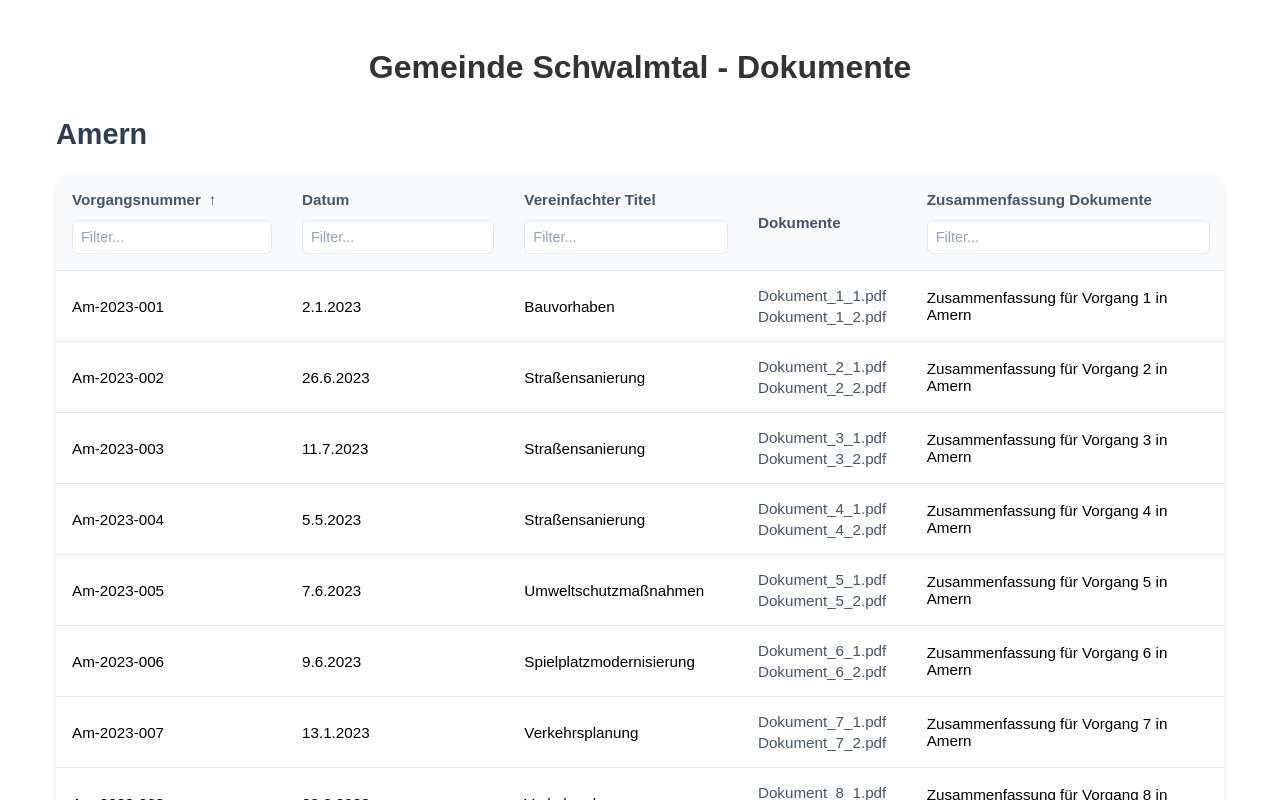
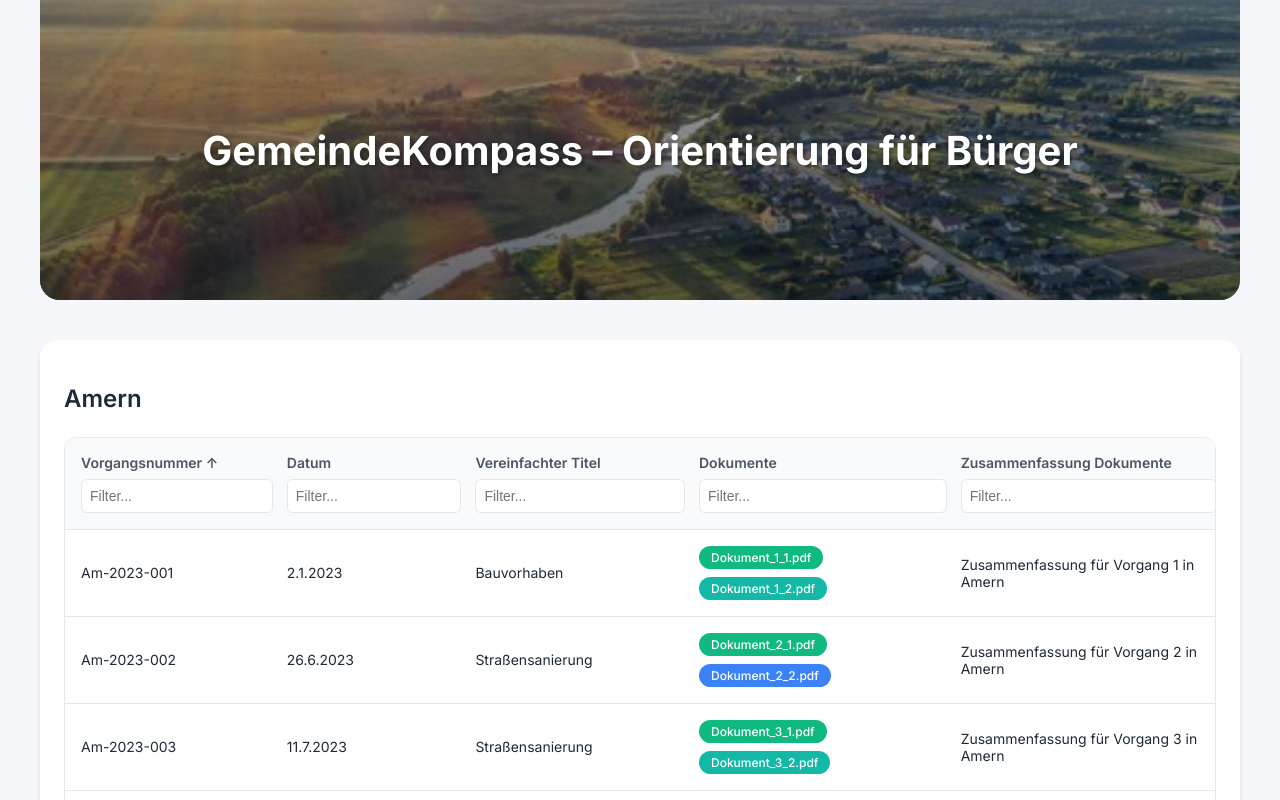
Before and after one commit to MiriamRenua/ris4u, a Vue app: page / in a window 1280 px wide. Shown: the top 800 px of the page. Built offline with nearby package versions, Linux system fonts and the light colour scheme.

Commit message:
add types for table entries and sorting; enhance App.vue with banner image and error handling; improve DataTable with document filtering and styling

```diff
--- a/src/App.vue
+++ b/src/App.vue
@@ -1,6 +1,17 @@
 <template>
   <div class="app">
-    <h1>Gemeinde Schwalmtal - Dokumente</h1>
+    <div class="banner">
+      <img
+        :src="imgUrl"
+        alt="Schwalmtal"
+        class="banner-image"
+        @error="handleImageError"
+        :class="{ 'hidden': imageError }"
+      >
+      <div class="banner-overlay">
+        <h1>GemeindeKompass – Orientierung für Bürger</h1>
+      </div>
+    </div>
     <DataTable
       v-for="ortsteil in ortsteile"
       :key="ortsteil"
@@ -13,24 +24,93 @@
 <script setup lang="ts">
 import DataTable from './components/DataTable.vue'
 import { mockData } from './data/mockData'
+import { ref } from 'vue'
 
 const ortsteile = ['Amern', 'Waldniel', 'Schwalmtal']
+const imageError = ref(false)
+const imgUrl = new URL('./assets/schwalmtal.jpg', import.meta.url).href
 
 const getDataForOrtsteil = (ortsteil: string) => {
   return mockData.filter(entry => entry.ortsteil === ortsteil)
 }
+
+const handleImageError = () => {
+  imageError.value = true
+  console.error('Failed to load banner image')
+}
 </script>
 
 <style>
+@import url('https://fonts.googleapis.com/css2?family=Inter:wght@400;500;600;700&display=swap');
+
+body {
+  margin: 0;
+  padding: 0;
+  background-color: #f5f7fa;
+  font-family: 'Inter', sans-serif;
+}
+
 .app {
   max-width: 1200px;
   margin: 0 auto;
-  padding: 20px;
-  font-family: Arial, sans-serif;
+  padding: 0 20px 40px;
+}
+
+.banner {
+  position: relative;
+  width: 100%;
+  height: 300px;
+  margin-bottom: 40px;
+  border-radius: 0 0 20px 20px;
+  overflow: hidden;
+  background: linear-gradient(135deg, #1e40af, #3b82f6);
+}
+
+.banner-image {
+  width: 100%;
+  height: 100%;
+  object-fit: cover;
+  opacity: 0.8;
+  transition: opacity 0.3s ease;
+}
+
+.banner-image[data-error="true"],
+.banner-image:not([src]) {
+  display: none;
+}
+
+.banner-overlay {
+  position: absolute;
+  top: 0;
+  left: 0;
+  right: 0;
+  bottom: 0;
+  background: linear-gradient(rgba(0, 0, 0, 0.2), rgba(0, 0, 0, 0.5));
+  display: flex;
+  align-items: center;
+  justify-content: center;
 }
 
 h1 {
+  color: white;
+  font-size: 2.5rem;
   text-align: center;
-  color: #333;
+  font-weight: 700;
+  text-shadow: 2px 2px 4px rgba(0, 0, 0, 0.3);
+  padding: 0 20px;
+}
+
+@media (max-width: 768px) {
+  .banner {
+    height: 200px;
+  }
+
+  h1 {
+    font-size: 1.8rem;
+  }
+}
+
+.hidden {
+  display: none;
 }
 </style>
--- a/src/components/DataTable.vue
+++ b/src/components/DataTable.vue
@@ -45,7 +45,16 @@
                 />
               </div>
             </th>
-            <th>Dokumente</th>
+            <th>
+              <div class="header-content">
+                <div>Dokumente</div>
+                <input
+                  v-model="filters.dokumente"
+                  placeholder="Filter..."
+                  class="header-filter"
+                />
+              </div>
+            </th>
             <th>
               <div class="header-content">
                 <div>Zusammenfassung Dokumente</div>
@@ -64,11 +73,14 @@
             <td>{{ entry.datum }}</td>
             <td>{{ entry.titel }}</td>
             <td>
-              <ul>
-                <li v-for="(dok, index) in entry.dokumente" :key="index">
+              <div class="document-list">
+                <span v-for="(dok, index) in entry.dokumente"
+                      :key="index"
+                      class="document-badge"
+                      :style="{ backgroundColor: getRandomColor(dok) }">
                   {{ dok }}
-                </li>
-              </ul>
+                </span>
+              </div>
             </td>
             <td>{{ entry.zusammenfassung }}</td>
           </tr>
@@ -116,7 +128,8 @@ const filters = ref({
   vorgangsnummer: '',
   datum: '',
   titel: '',
-  zusammenfassung: ''
+  zusammenfassung: '',
+  dokumente: ''
 })
 
 const filteredData = computed(() => {
@@ -133,7 +146,11 @@ const filteredData = computed(() => {
     const matchZusammenfassung = item.zusammenfassung
       .toLowerCase()
       .includes(filters.value.zusammenfassung.toLowerCase())
-    return matchVorgangsnummer && matchTitel && matchDatum && matchZusammenfassung
+    const matchDokumente = filters.value.dokumente === '' ||
+      item.dokumente.some(dok =>
+        dok.toLowerCase().includes(filters.value.dokumente.toLowerCase())
+      )
+    return matchVorgangsnummer && matchTitel && matchDatum && matchZusammenfassung && matchDokumente
   })
 })
 
@@ -174,172 +191,165 @@ function sort(key: SortKey) {
     sortDirection.value = 'asc'
   }
 }
+
+// Add this new function for document badge colors
+const colorCache = new Map()
+const getRandomColor = (dokName: string) => {
+  if (colorCache.has(dokName)) {
+    return colorCache.get(dokName)
+  }
+
+  const colors = [
+    '#3B82F6', // blue
+    '#10B981', // green
+    '#8B5CF6', // purple
+    '#F59E0B', // amber
+    '#EF4444', // red
+    '#EC4899', // pink
+    '#14B8A6', // teal
+  ]
+
+  const color = colors[Math.floor(Math.random() * colors.length)]
+  colorCache.set(dokName, color)
+  return color
+}
 </script>
 
 <style scoped>
 .data-table {
-  margin: 20px;
-  max-width: 1200px;
+  background: white;
+  border-radius: 16px;
+  box-shadow: 0 4px 6px -1px rgba(0, 0, 0, 0.1), 0 2px 4px -1px rgba(0, 0, 0, 0.06);
   margin: 2rem auto;
-  padding: 0 1rem;
+  padding: 1.5rem;
 }
 
 .table-title {
-  color: #2c3e50;
-  font-size: 1.8rem;
+  color: #1f2937;
+  font-size: 1.5rem;
   margin-bottom: 1.5rem;
   font-weight: 600;
 }
 
 .table-container {
-  background: white;
   border-radius: 12px;
-  box-shadow: 0 4px 6px -1px rgba(0, 0, 0, 0.1), 0 2px 4px -1px rgba(0, 0, 0, 0.06);
   overflow: hidden;
+  border: 1px solid #e5e7eb;
 }
 
 table {
   width: 100%;
   border-collapse: separate;
   border-spacing: 0;
-  margin: 0;
-}
-
-th, td {
-  padding: 1rem;
-  text-align: left;
-  border-bottom: 1px solid #e2e8f0;
-  font-size: 0.95rem;
 }
 
 th {
-  background-color: #f8fafc;
+  background-color: #f9fafb;
   font-weight: 600;
-  color: #475569;
-  position: sticky;
-  top: 0;
-  z-index: 10;
+  color: #4b5563;
+  padding: 1rem;
+  text-align: left;
+  font-size: 0.875rem;
+  border-bottom: 1px solid #e5e7eb;
 }
 
-tr:last-child td {
-  border-bottom: none;
+td {
+  padding: 1rem;
+  border-bottom: 1px solid #e5e7eb;
+  color: #1f2937;
+  font-size: 0.875rem;
 }
 
 tr:hover {
-  background-color: #f8fafc;
-  transition: background-color 0.2s ease;
+  background-color: #f9fafb;
+}
+
+.document-list {
+  display: flex;
+  flex-wrap: wrap;
+  gap: 0.5rem;
+}
+
+.document-badge {
+  display: inline-block;
+  padding: 0.25rem 0.75rem;
+  border-radius: 9999px;
+  color: white;
+  font-size: 0.75rem;
+  font-weight: 500;
+  white-space: nowrap;
 }
 
 .header-content {
   display: flex;
   flex-direction: column;
-  gap: 0.75rem;
-}
-
-.header-content > div {
-  cursor: pointer;
-  user-select: none;
-  display: flex;
-  align-items: center;
   gap: 0.5rem;
-  transition: color 0.2s ease;
-}
-
-.header-content > div:hover {
-  color: #2563eb;
 }
 
 .header-filter {
   padding: 0.5rem;
-  border: 1px solid #e2e8f0;
+  border: 1px solid #e5e7eb;
   border-radius: 6px;
-  width: calc(100% - 1rem);
-  font-size: 0.9rem;
-  transition: all 0.2s ease;
-  color: #475569;
+  font-size: 0.875rem;
+  width: 100%;
 }
 
 .header-filter:focus {
   outline: none;
-  border-color: #2563eb;
-  box-shadow: 0 0 0 3px rgba(37, 99, 235, 0.1);
-}
-
-.header-filter::placeholder {
-  color: #94a3b8;
-}
-
-ul {
-  list-style: none;
-  padding: 0;
-  margin: 0;
-}
-
-li {
-  margin-bottom: 0.25rem;
-  color: #475569;
-}
-
-li:last-child {
-  margin-bottom: 0;
+  border-color: #3B82F6;
+  box-shadow: 0 0 0 3px rgba(59, 130, 246, 0.1);
 }
 
 .pagination {
-  margin-top: 1.5rem;
   display: flex;
-  gap: 1rem;
   align-items: center;
   justify-content: center;
-  padding: 1rem 0;
+  gap: 1rem;
+  margin-top: 1.5rem;
 }
 
 .pagination-button {
   padding: 0.5rem 1rem;
+  background-color: #3B82F6;
+  color: white;
   border: none;
-  background-color: #2563eb;
-  color: white;
+  border-radius: 6px;
+  font-size: 0.875rem;
+  font-weight: 500;
   cursor: pointer;
-  border-radius: 6px;
-  font-size: 0.95rem;
-  font-weight: 500;
-  transition: all 0.2s ease;
+  transition: all 0.2s;
 }
 
 .pagination-button:hover:not(:disabled) {
-  background-color: #1d4ed8;
-  transform: translateY(-1px);
+  background-color: #2563eb;
 }
 
 .pagination-button:disabled {
-  background-color: #94a3b8;
+  background-color: #93c5fd;
   cursor: not-allowed;
-  opacity: 0.7;
 }
 
 .page-info {
-  color: #475569;
-  font-size: 0.95rem;
-  font-weight: 500;
+  color: #4b5563;
+  font-size: 0.875rem;
 }
 
 @media (max-width: 768px) {
   .data-table {
-    margin: 1rem;
-    padding: 0;
+    padding: 1rem;
   }
 
-  th, td {
+  td, th {
     padding: 0.75rem;
-    font-size: 0.9rem;
   }
 
-  .pagination {
-    flex-direction: column;
-    gap: 0.75rem;
+  .document-list {
+    gap: 0.25rem;
   }
 
-  .pagination-button {
-    width: 100%;
+  .document-badge {
+    padding: 0.2rem 0.5rem;
+    font-size: 0.7rem;
   }
 }
 </style>
```
Also changed, not shown: src/env.d.ts (+15 -0 lines), src/types/types.ts (+11 -0 lines), src/assets/schwalmtal.jpg (added).
